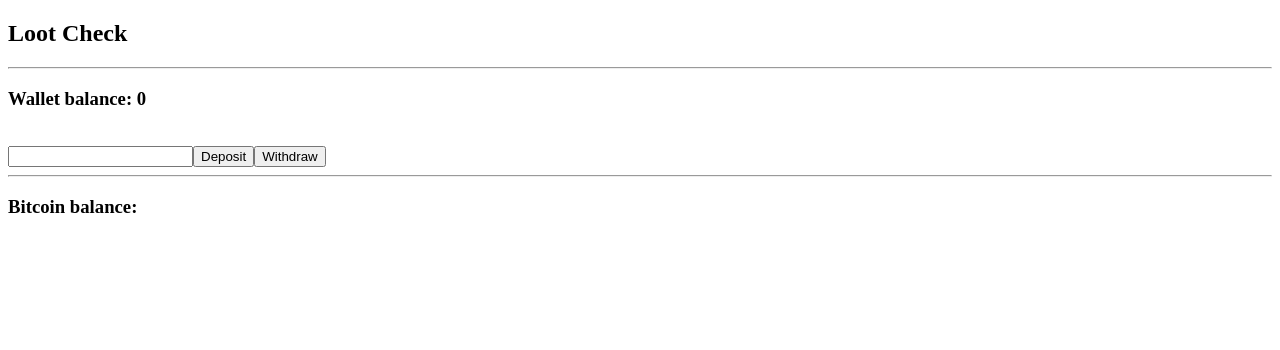
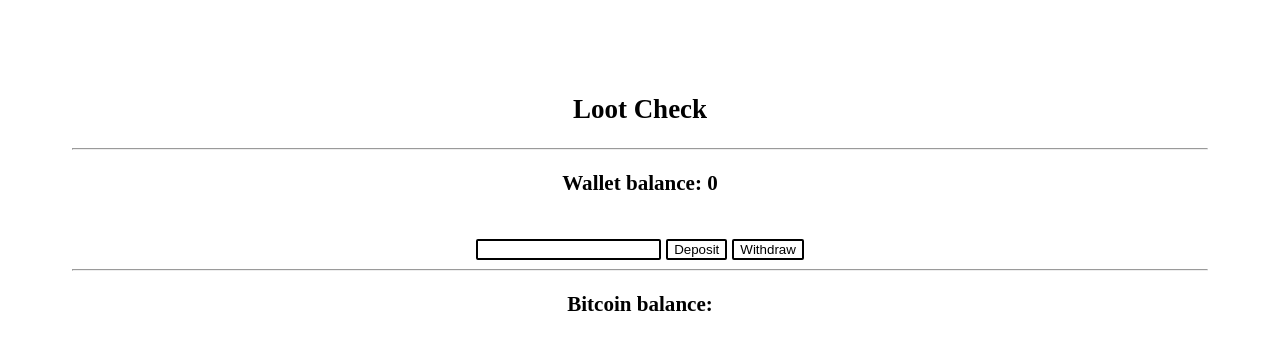
Before and after one commit to sdonich/lootcheck, a React (Create React App) app: page / in a window 1280 px wide. Shown: the top 350 px of the page. Built offline with nearby package versions, Linux system fonts and the light colour scheme; no server answers; what sfcookies would draw is missing.

Commit message:
Add some styling

```diff
--- /dev/null
+++ b/src/index.css
@@ -0,0 +1,15 @@
+body {
+  text-align: center;
+  padding: 5%;
+  font-size: 18px;
+}
+
+button {
+  margin-left: 5px;
+}
+
+button, input {
+  border: 2px solid black;
+  border-radius: 2px;
+  background-color: white;
+}
--- a/src/index.js
+++ b/src/index.js
@@ -3,6 +3,7 @@
 import { createStore, applyMiddleware } from 'redux';
 import thunk from 'redux-thunk';
 import { Provider } from 'react-redux';
+import './index.css';
 
 import rootReducer from './reducers';
 import App from './components/App';
```
